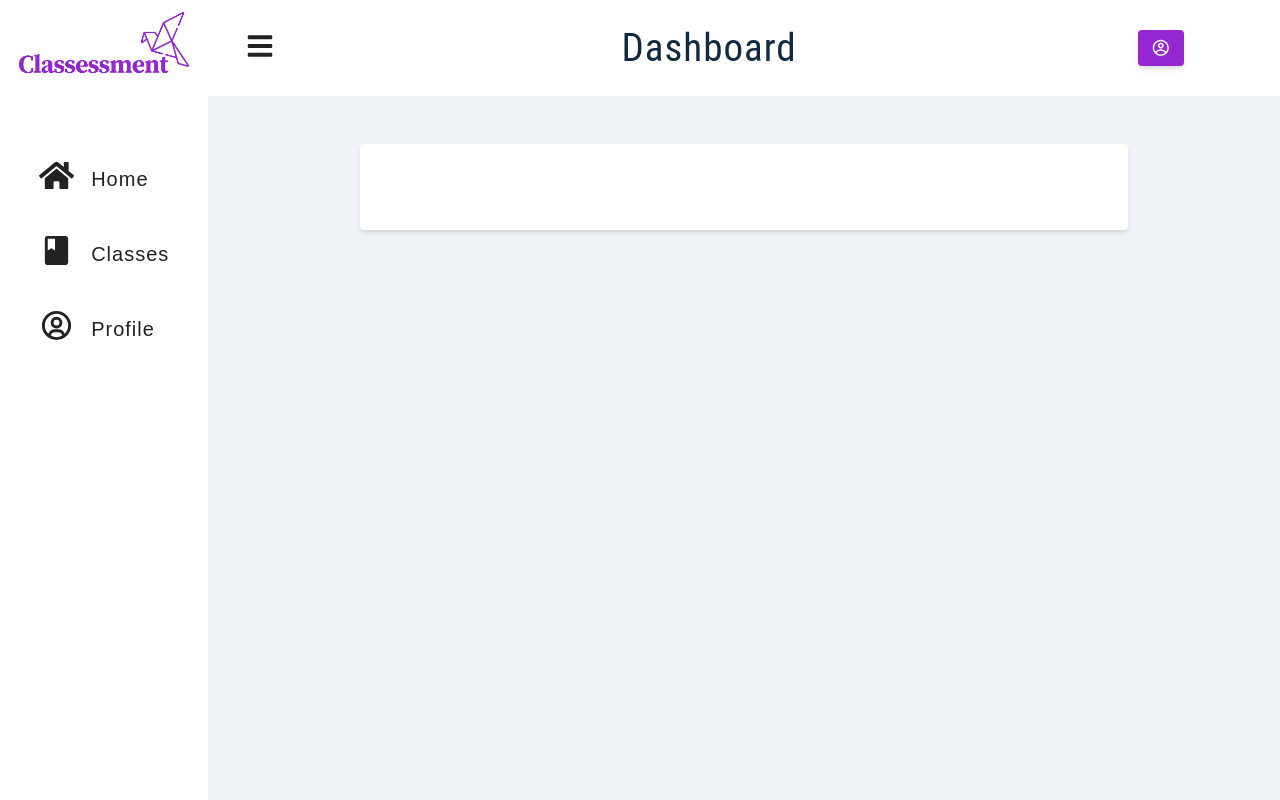
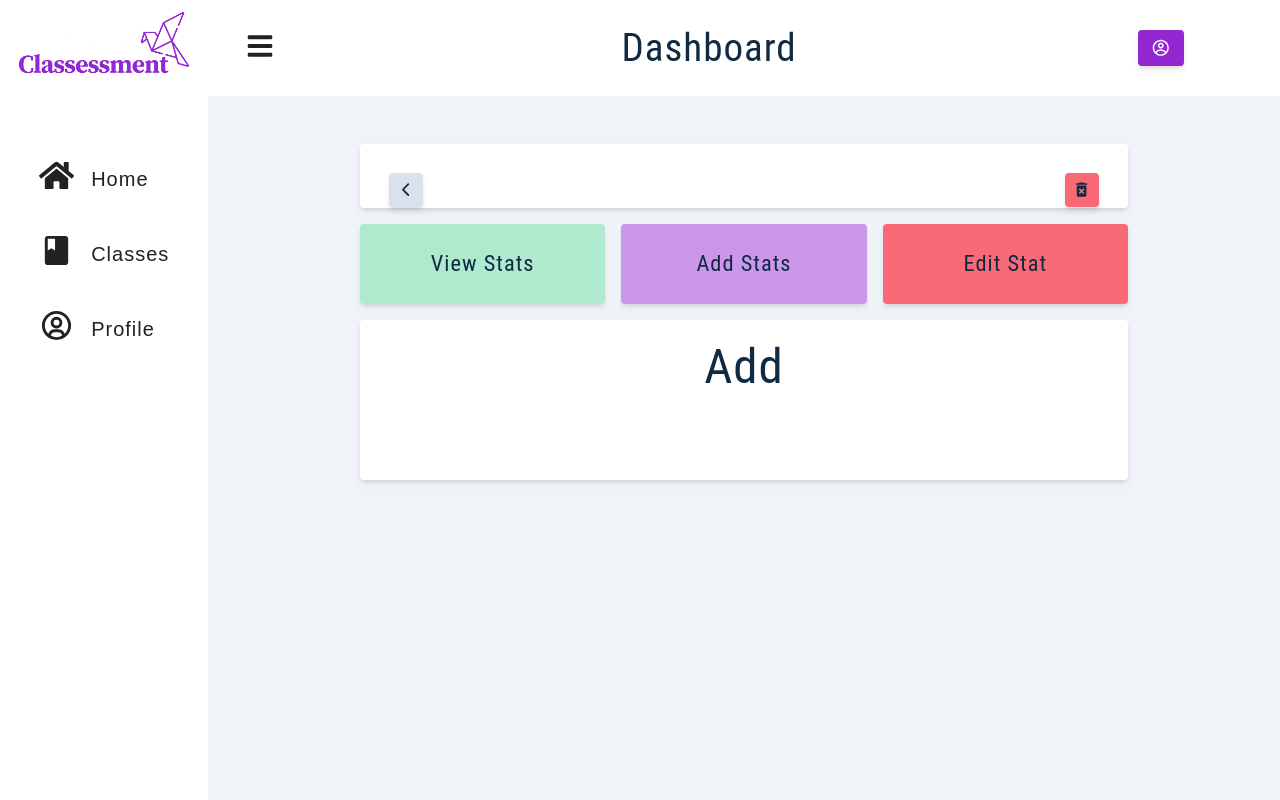
Before and after one commit to HydraSenpai/Classessment, a React (Create React App) app in the folder client/: page /class/1 in a window 1280 px wide. Built offline with nearby package versions, Linux system fonts and the light colour scheme; no server answers; sample sign-in values are in the browser's storage.

Commit message:
class menu laid out

```diff
--- a/client/src/actions.js
+++ b/client/src/actions.js
@@ -26,6 +26,8 @@ const CREATE_CLASS_ERROR = 'CREATE_CLASS_ERROR';
 const GET_SINGLECLASS_SUCCESS = 'GET_SINGLECLASS_SUCCESS';
 const GET_SINGLECLASS_ERROR = 'GET_SINGLECLASS_ERROR';
 const GET_SINGLECLASS_BEGIN = 'GET_SINGLECLASS_BEGIN';
+
+const CHANGE_CLASS_OPTION = 'CHANGE_CLASS_OPTION';
 export {
   SHOW_ALERT,
   CLEAR_ALERT,
@@ -47,4 +49,5 @@ export {
   GET_SINGLECLASS_SUCCESS,
   GET_SINGLECLASS_BEGIN,
   GET_SINGLECLASS_ERROR,
+  CHANGE_CLASS_OPTION,
 };
--- a/client/src/context/class_context.js
+++ b/client/src/context/class_context.js
@@ -14,12 +14,14 @@ import {
   GET_SINGLECLASS_SUCCESS,
   GET_SINGLECLASS_BEGIN,
   GET_SINGLECLASS_ERROR,
+  CHANGE_CLASS_OPTION,
 } from '../actions';
 const initialState = {
   classes: [],
   totalClasses: 0,
   isLoading: true,
   currentClass: {},
+  classOption: 'add',
 };
 
 const ClassContext = React.createContext();
@@ -90,6 +92,10 @@ const ClassProvider = ({ children }) => {
     clearAlert();
   };
 
+  const changeClassOption = (option) => {
+    dispatch({ type: CHANGE_CLASS_OPTION, payload: option });
+  };
+
   return (
     <ClassContext.Provider
       value={{
@@ -98,6 +104,7 @@ const ClassProvider = ({ children }) => {
         createClass,
         getAllClasses,
         getSingleClass,
+        changeClassOption,
       }}
     >
       {children}
--- a/client/src/index.css
+++ b/client/src/index.css
@@ -38,10 +38,10 @@ html {
   /* rest of the colors */
   --black: #222;
   --white: #fff;
-  --red-light: #f8d7da;
-  --red-dark: #842029;
-  --green-light: #d1e7dd;
-  --green-dark: #0f5132;
+  --red-light: #fa6a76;
+  --red-dark: #8f222b;
+  --green-light: #afeacf;
+  --green-dark: #197248;
 
   /* fonts  */
   --headingFont: 'Roboto Condensed', Sans-Serif;
--- a/client/src/pages/dashboard/Class.js
+++ b/client/src/pages/dashboard/Class.js
@@ -3,11 +3,19 @@ import styled from 'styled-components';
 import { useClassContext } from '../../context/class_context';
 import { useEffect, useState } from 'react';
 import { Loading } from '../../components';
+import { MdDeleteForever } from 'react-icons/md';
+import { IoChevronBack } from 'react-icons/io5';
 
 const Class = () => {
   const [classSingle, setClassSingle] = useState({});
   const { id } = useParams();
-  const { getSingleClass, currentClass, isLoading } = useClassContext();
+  const {
+    getSingleClass,
+    currentClass,
+    isLoading,
+    classOption,
+    changeClassOption,
+  } = useClassContext();
 
   useEffect(() => {
     getSingleClass(id);
@@ -24,8 +32,46 @@ const Class = () => {
   }
   return (
     <Wrapper>
+      {/* HEADING CONTAINER */}
       <div className='form'>
         <h1 className='title'>{currentClass.name}</h1>
+        <div className='back'>
+          <IoChevronBack />
+        </div>
+        <div className='delete'>
+          <MdDeleteForever />
+        </div>
+      </div>
+      {/* BUTTONS CONTAINER */}
+      <div className='options-container'>
+        <div
+          className='option option-view'
+          onClick={() => changeClassOption('view')}
+        >
+          <h3 className='option-text'>View Stats</h3>
+        </div>
+        <div
+          className='option option-add'
+          onClick={() => changeClassOption('add')}
+        >
+          <h3 className='option-text'>Add Stats</h3>
+        </div>
+        <div
+          className='option option-delete'
+          onClick={() => changeClassOption('edit')}
+        >
+          <h3 className='option-text'>Edit Stat</h3>
+        </div>
+      </div>
+      {/* SECTION CONTAINER */}
+      <div className='section'>
+        {classOption === 'view' && (
+          <h1 className='title section-title'>view</h1>
+        )}
+        {classOption === 'add' && <h1 className='title section-title'>add</h1>}
+        {classOption === 'edit' && (
+          <h1 className='title section-title'>edit</h1>
+        )}
       </div>
     </Wrapper>
   );
@@ -36,8 +82,104 @@ export default Class;
 const Wrapper = styled.div`
   .form {
     max-width: 60vw;
+    margin-bottom: 1em;
+    position: relative;
+  }
+  .back {
+    display: flex;
+    justify-content: center;
+    align-items: center;
+    font-size: 1.2em;
+    width: 1.8em;
+    height: 1.8em;
+    position: absolute;
+    top: 1.5em;
+    left: 1.5em;
+    background-color: var(--grey-100);
+    border-radius: var(--borderRadius);
+    box-shadow: var(--shadow-2);
+    transition: var(--transition);
+  }
+  .back:hover {
+    background-color: var(--grey-300);
+  }
+  .delete {
+    display: flex;
+    justify-content: center;
+    align-items: center;
+    font-size: 1.2em;
+    width: 1.8em;
+    height: 1.8em;
+    position: absolute;
+    top: 1.5em;
+    right: 1.5em;
+    background-color: var(--red-light);
+    border-radius: var(--borderRadius);
+    box-shadow: var(--shadow-2);
+    transition: var(--transition);
+  }
+  .delete:hover {
+    background-color: var(--red-dark);
+  }
+  .title {
+    margin-bottom: 0;
   }
   .loading-page {
     margin-top: 5em;
   }
+  .options-container {
+    display: flex;
+    justify-content: center;
+    align-items: center;
+    margin: 1em auto;
+
+    width: 60vw;
+    gap: 1em;
+    transition: var(--transition);
+  }
+  .option {
+    display: flex;
+    height: 5em;
+    width: 100%;
+    align-items: center;
+    justify-content: center;
+    background: var(--white);
+    border-radius: var(--borderRadius);
+    box-shadow: var(--shadow-2);
+    transition: var(--transition);
+  }
+  .option-add {
+    background: var(--primary-100);
+  }
+  .option-add:hover {
+    background: var(--primary-500);
+  }
+  .option-delete {
+    background: var(--red-light);
+  }
+  .option-delete:hover {
+    background: var(--red-dark);
+  }
+  .option-view {
+    background: var(--green-light);
+  }
+  .option-view:hover {
+    background: var(--green-dark);
+  }
+  .option-text {
+    padding: 0;
+    margin: 0;
+    font-size: 1.4em;
+  }
+  .section {
+    width: 60vw;
+    height: 10em;
+    background: var(--white);
+    border-radius: var(--borderRadius);
+    box-shadow: var(--shadow-2);
+    margin: 1em auto;
+  }
+  .section-title {
+    padding-top: 0.3em;
+  }
 `;
--- a/client/src/reducers/class_reducer.js
+++ b/client/src/reducers/class_reducer.js
@@ -8,6 +8,7 @@ import {
   GET_SINGLECLASS_SUCCESS,
   GET_SINGLECLASS_BEGIN,
   GET_SINGLECLASS_ERROR,
+  CHANGE_CLASS_OPTION,
 } from '../actions';
 
 const class_reducer = (state, action) => {
@@ -59,6 +60,9 @@ const class_reducer = (state, action) => {
       //alertText: action.payload.msg,
     };
   }
+  if (action.type === CHANGE_CLASS_OPTION) {
+    return { ...state, classOption: action.payload };
+  }
   throw new Error(`No Matching "${action.type}" - action type`);
 };
 
```
